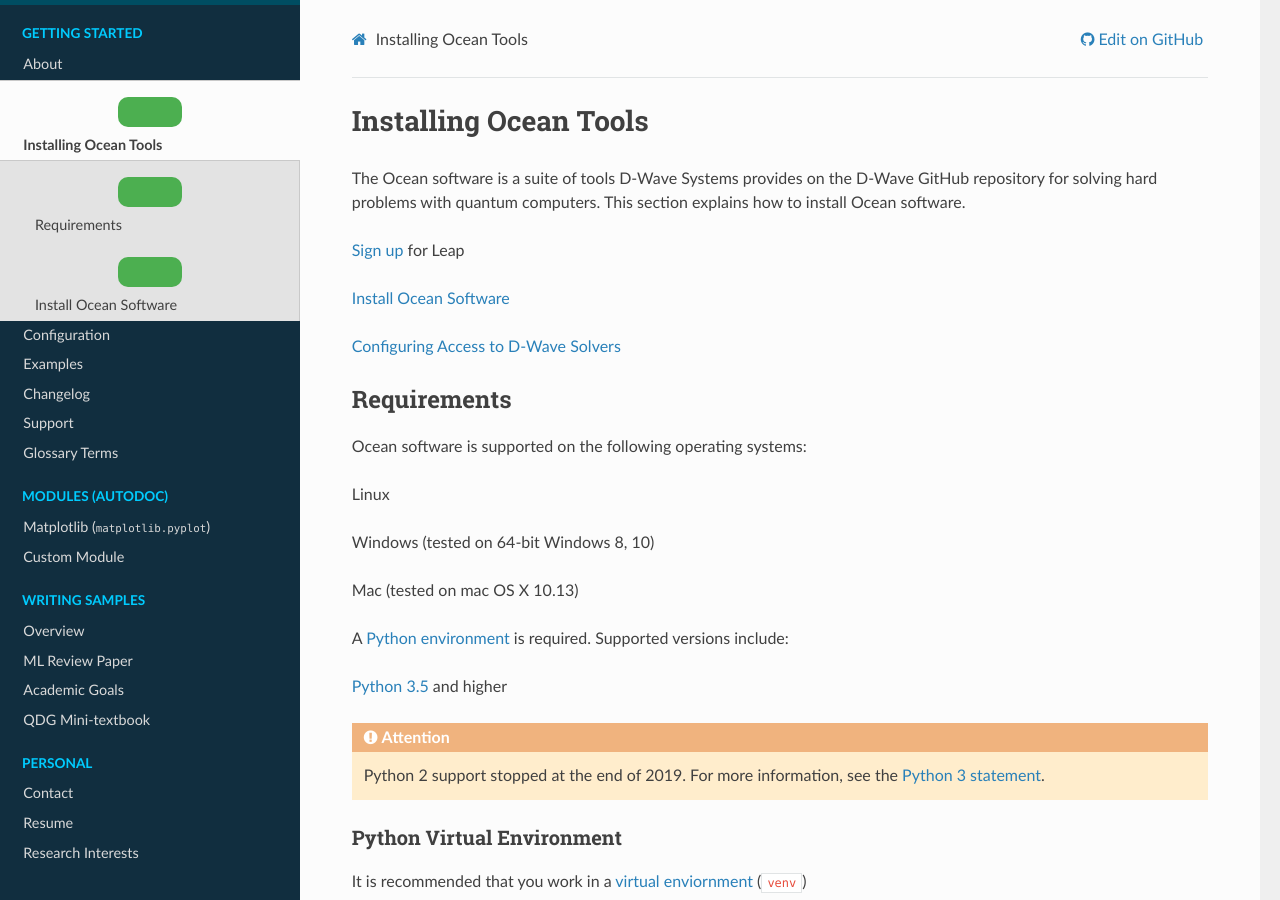
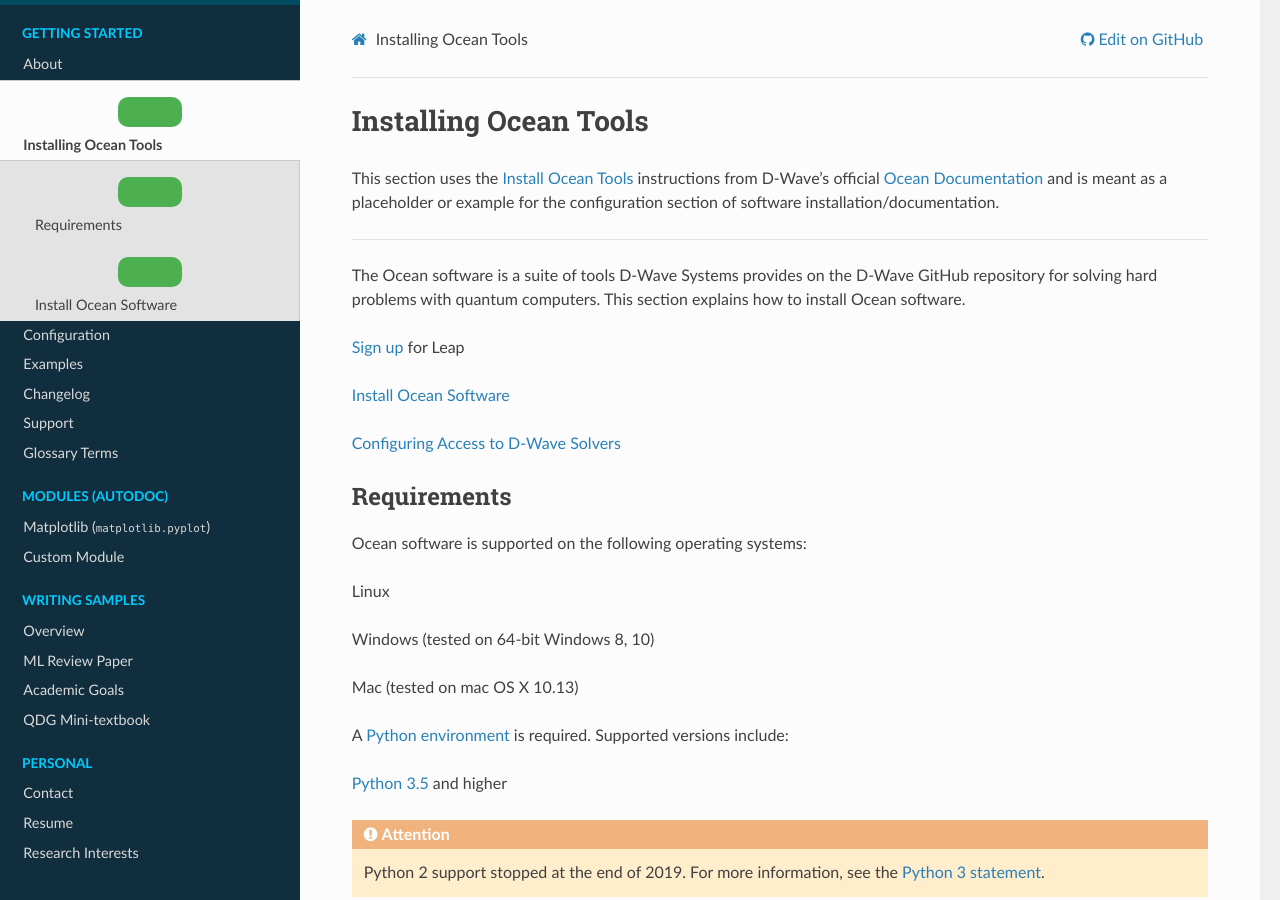
Before and after one commit to rcywang/d-wave-demodoc, a Sphinx documentation site: the page built from docs/install.rst, in a window 1280 px wide and 900 px high. Built offline with Sphinx 7.4.7 and the Read the Docs theme 2.0.0, drawn with Linux system fonts in a browser that asks for light colours.

Commit message:
added preface linking to dwave

```diff
--- a/docs/install.rst
+++ b/docs/install.rst
@@ -1,6 +1,9 @@
 Installing Ocean Tools
 ======================
 
+This section uses the `Install Ocean Tools <https://docs.ocean.dwavesys.com/en/stable/overview/install.html>`_ instructions from D-Wave’s official `Ocean Documentation <https://docs.ocean.dwavesys.com/en/stable/index.html>`_ and is meant as a placeholder or example for the configuration section of software installation/documentation.
+
+----
 
 The Ocean software is a suite of tools D-Wave Systems provides on the D-Wave GitHub repository for solving hard problems with quantum computers. This section explains how to install Ocean software.
 
```
